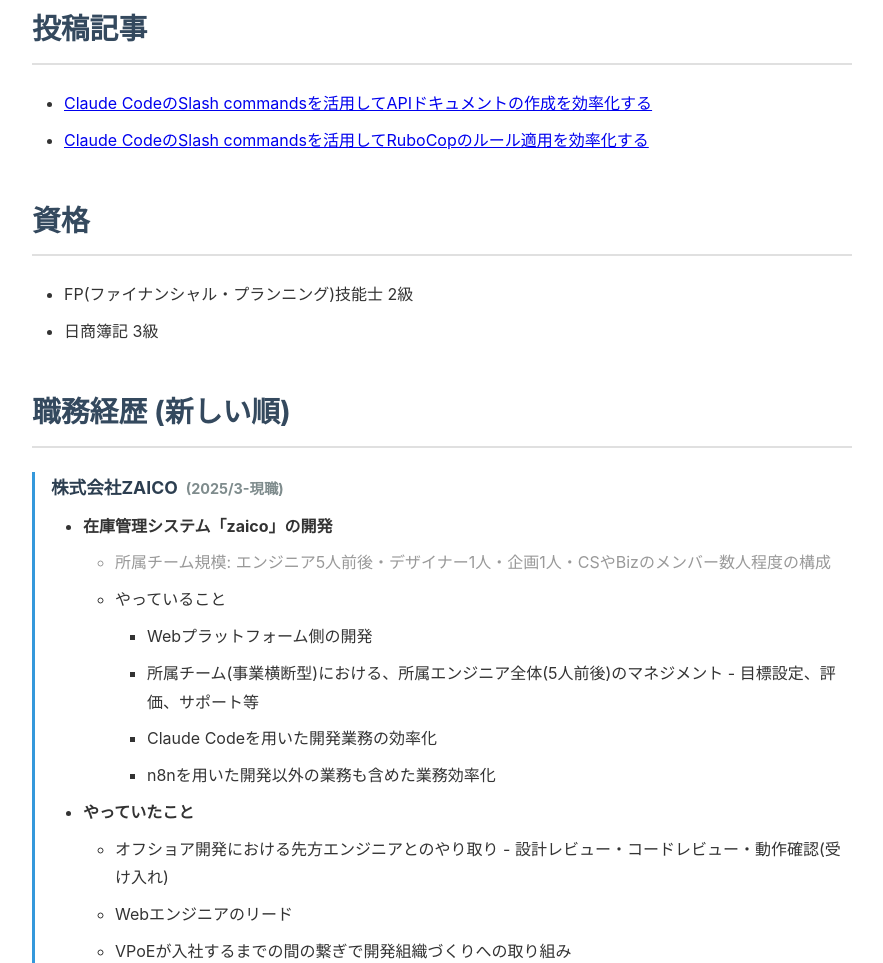
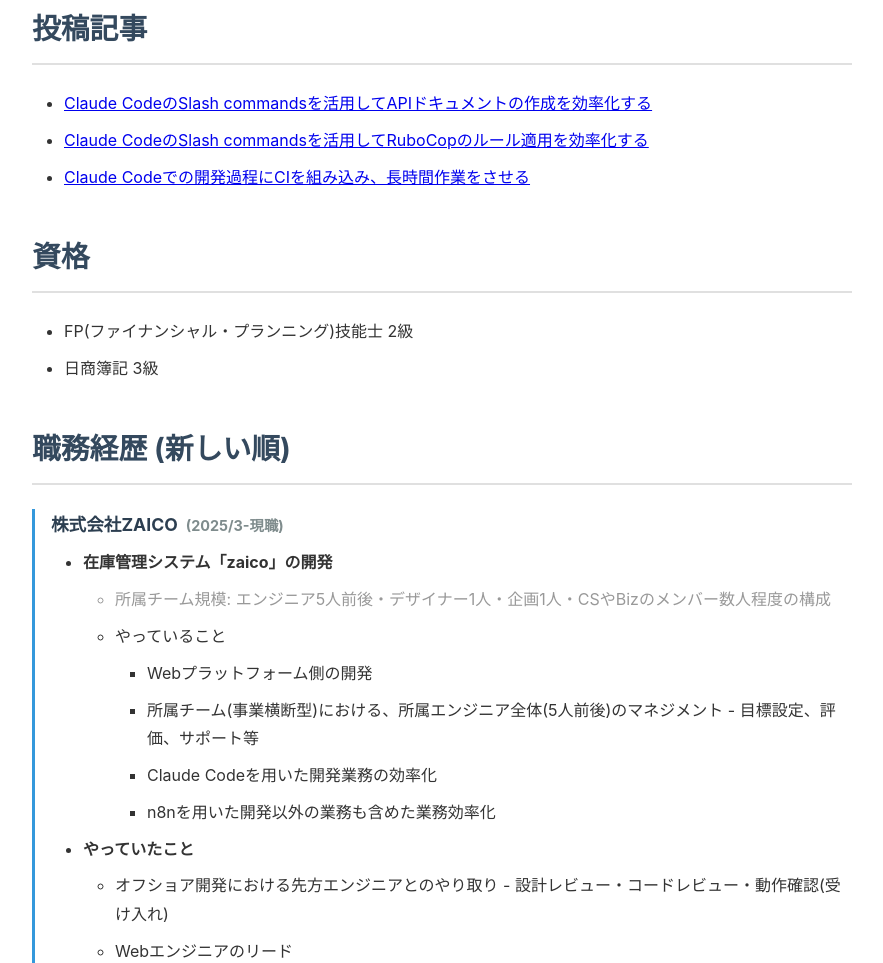
Before and after one commit to takak/takak.github.io, a plain HTML site: page docs/resume/index.html in a window 1280 px wide. Shown: the part 2390-3353 px from the top of the page, without its empty margins (198-1081 px from the left). Drawn offline with Linux system fonts and the light colour scheme.

Commit message:
Add: レジュメに投稿記事追加

```diff
--- a/docs/resume/index.html
+++ b/docs/resume/index.html
@@ -115,6 +115,7 @@
             <ul>
                 <li><a href="https://zenn.dev/zaico/articles/430349ec1bd156">Claude CodeのSlash commandsを活用してAPIドキュメントの作成を効率化する</a></li>
                 <li><a href="https://zenn.dev/zaico/articles/d2932ed5227e32">Claude CodeのSlash commandsを活用してRuboCopのルール適用を効率化する</a></li>
+                <li><a href="https://zenn.dev/zaico/articles/f3cd56231e9c5f">Claude Codeでの開発過程にCIを組み込み、長時間作業をさせる</a></li>
             </ul>
 
             <h2>資格</h2>
```
